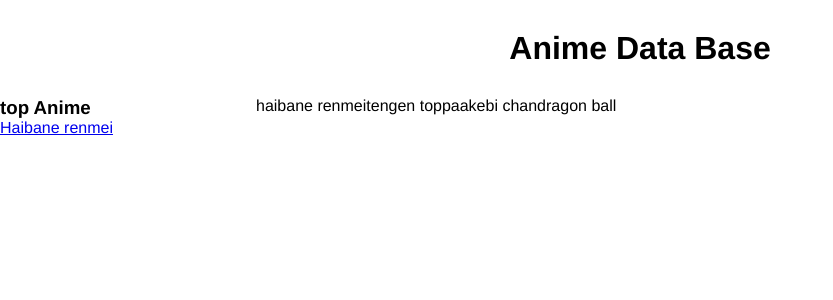
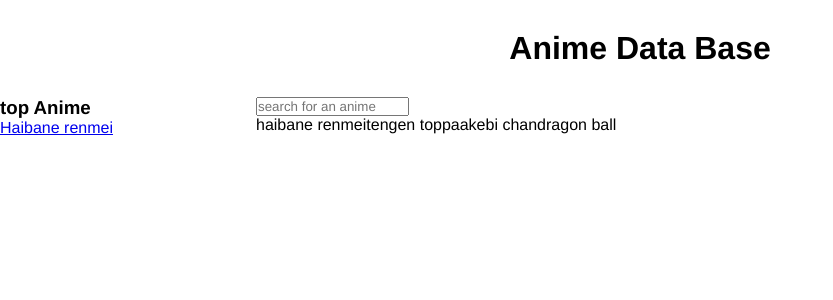
Before and after one commit to RicardVillalba/anime_db, a React (Create React App) app: page / in a window 1280 px wide. Shown: the top 300 px of the page, without its empty margins (0-833 px from the left). Built offline with nearby package versions, Linux system fonts and the light colour scheme.

Commit message:
search form created in Mainanimecontent component

```diff
--- a/src/components/MainAnimeContent.js
+++ b/src/components/MainAnimeContent.js
@@ -3,10 +3,17 @@
 const MainAnimeContent = () => {
   return (
     <div className="mainAnimeContainer">
-      <span>haibane renmei</span>
-      <span>tengen toppa</span>
-      <span>akebi chan</span>
-      <span>dragon ball</span>
+      <div className="mainAnimeHead">
+        <form className="searchAnime">
+          <input type="search" placeholder="search for an anime" required />
+        </form>
+      </div>
+      <div className="mainAnimeCards">
+        <span>haibane renmei</span>
+        <span>tengen toppa</span>
+        <span>akebi chan</span>
+        <span>dragon ball</span>
+      </div>
     </div>
   );
 };
--- a/src/components/css/MainAnimeContent.css
+++ b/src/components/css/MainAnimeContent.css
@@ -1,3 +1,3 @@
-.mainAnimeContainer {
+.mainAnimeCards {
     width: 80vw;
 }
```
